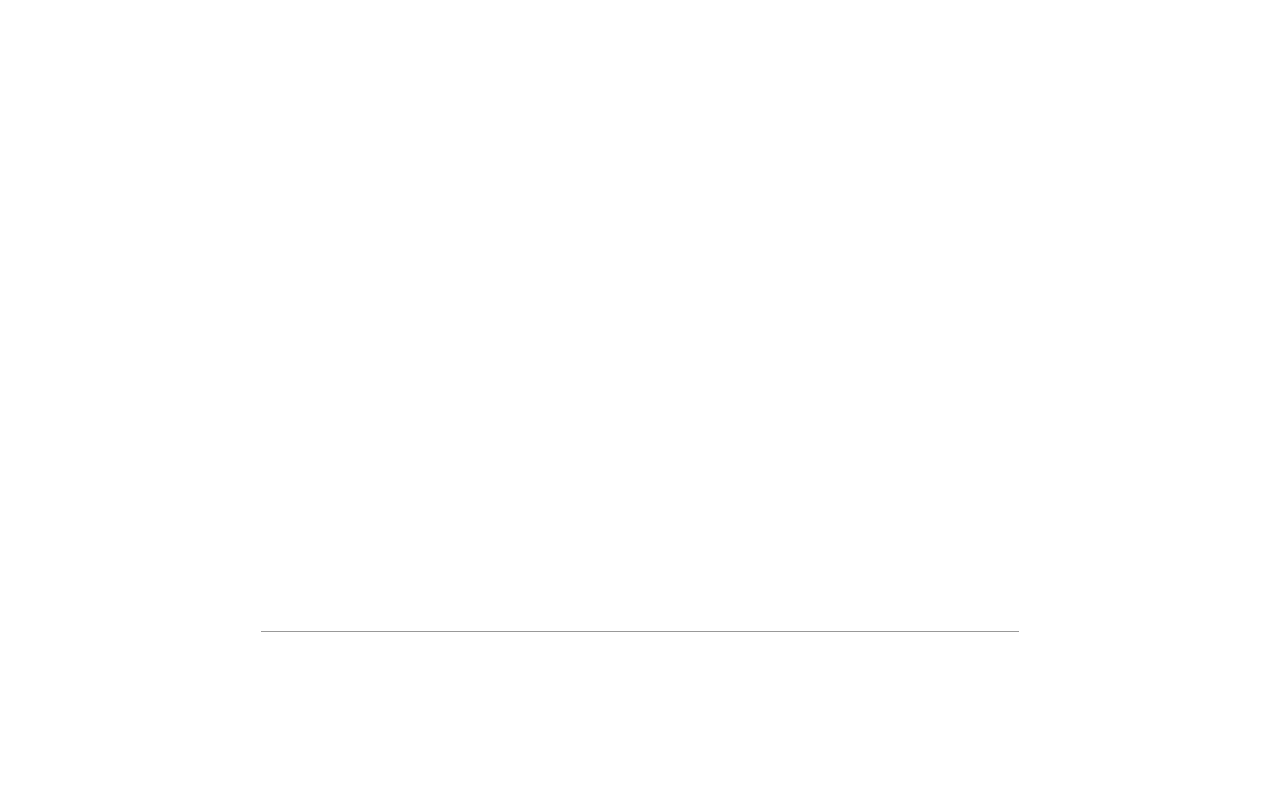
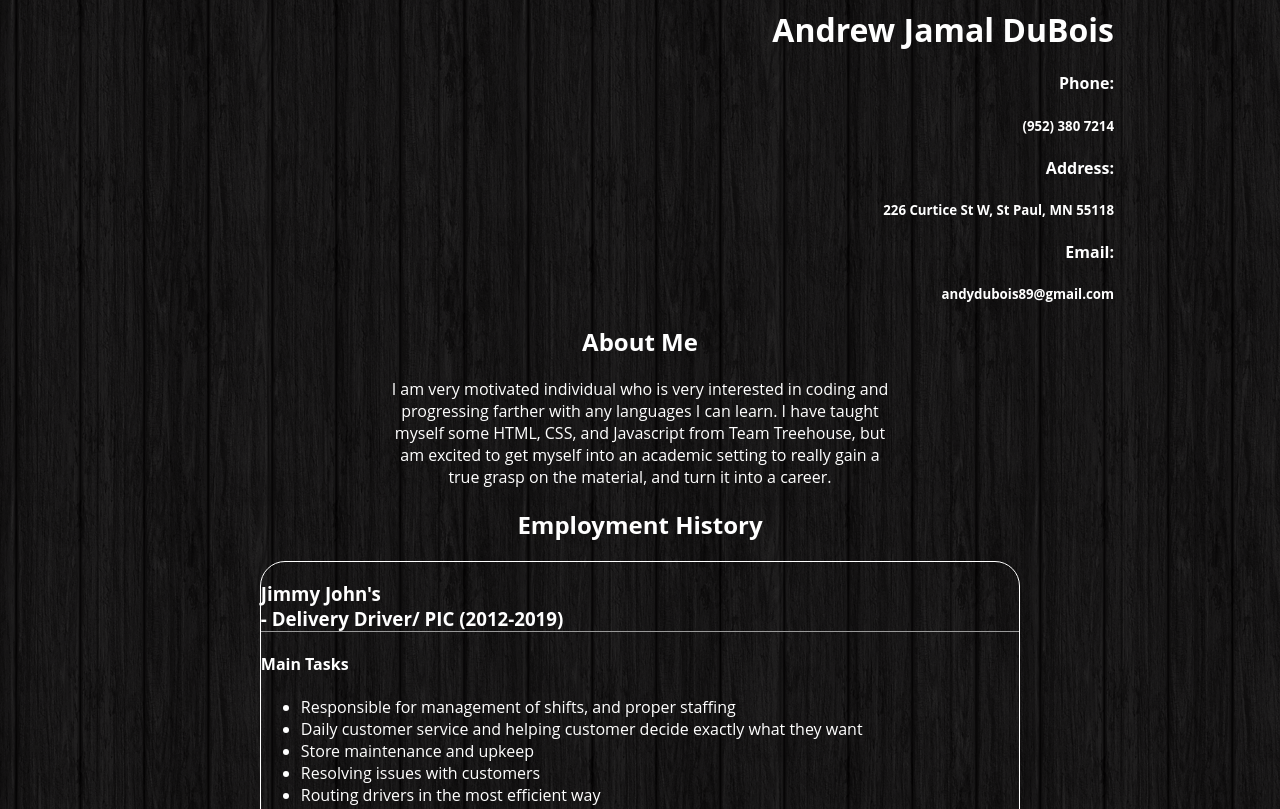
Before and after one commit to andydubois/andrewdubois.github.io, a plain HTML site: page index.html in a window 1280 px wide. Shown: the top 809 px of the page. Drawn offline with Linux system fonts and the light colour scheme.

Commit message:
Update styles.css

```diff
--- a/styles.css
+++ b/styles.css
@@ -1,5 +1,5 @@
 body {
-    background-image: url(img/dark_wood.png);
+    background-image: url(dark_wood.png);
     font-family: 'open sans', sans-serif;
     color: white;
 }
```
